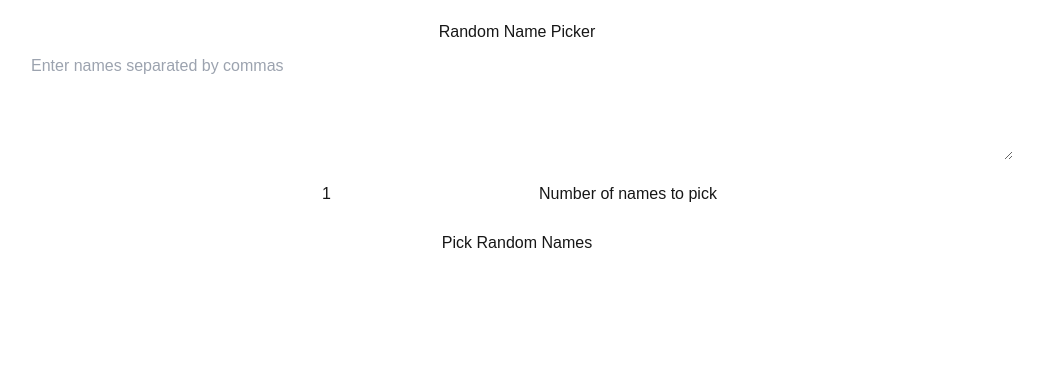
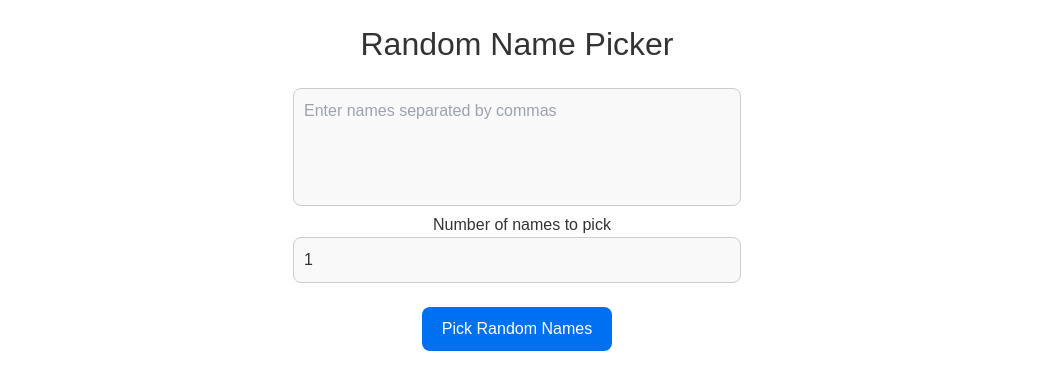
Before and after one commit to krushna06/Random-Generator, a Next.js app: page / in a window 1280 px wide. Shown: the top 390 px of the page, without its empty margins (123-1166 px from the left). Built offline with nearby package versions, Linux system fonts and the light colour scheme.

Commit message:
refactor: move picker to /component dir & fix alignment with number - picker

```diff
--- /dev/null
+++ b/components/Picker.tsx
@@ -0,0 +1,71 @@
+import React, { useState } from 'react';
+import styles from '../styles/Picker.module.css';
+
+export default function Picker() {
+  const [namesInput, setNamesInput] = useState('');
+  const [numberToPick, setNumberToPick] = useState(1);
+  const [selectedNames, setSelectedNames] = useState<string[]>([]);
+
+  const pickRandomNames = () => {
+    const namesArray = namesInput.split(',').map(name => name.trim()).filter(name => name);
+    const randomSelection: string[] = [];
+
+    if (numberToPick > namesArray.length) {
+      alert("The number to pick exceeds the available names!");
+      return;
+    }
+
+    while (randomSelection.length < numberToPick) {
+      const randomIndex = Math.floor(Math.random() * namesArray.length);
+      const name = namesArray[randomIndex];
+      if (!randomSelection.includes(name)) {
+        randomSelection.push(name);
+      }
+    }
+
+    setSelectedNames(randomSelection);
+  };
+
+  return (
+    <div className={styles.container}>
+      <h1 className={styles.heading}>Random Name Picker</h1>
+
+      <div>
+        <textarea
+          rows={4}
+          placeholder="Enter names separated by commas"
+          value={namesInput}
+          onChange={(e) => setNamesInput(e.target.value)}
+          className={styles.textarea}
+        />
+      </div>
+
+      <label className={styles.label}>Number of names to pick</label>
+      <br></br>
+      <div>
+        <input
+          type="number"
+          min="1"
+          value={numberToPick}
+          onChange={(e) => setNumberToPick(Number(e.target.value))}
+          className={styles.input}
+        />
+      </div>
+      <br></br>
+
+      <button
+        onClick={pickRandomNames}
+        className={styles.button}
+      >
+        Pick Random Names
+      </button>
+
+      {selectedNames.length > 0 && (
+        <div className={styles.selectedNames}>
+          <h3>Selected Names:</h3>
+          <p>{selectedNames.join(', ')}</p>
+        </div>
+      )}
+    </div>
+  );
+}
--- a/pages/index.tsx
+++ b/pages/index.tsx
@@ -1,65 +1,5 @@
-import { useState } from 'react';
+import Picker from '../components/Picker';
 
 export default function Home() {
-  const [namesInput, setNamesInput] = useState('');
-  const [numberToPick, setNumberToPick] = useState(1);
-  const [selectedNames, setSelectedNames] = useState([]);
-
-  const pickRandomNames = () => {
-    const namesArray = namesInput.split(',').map(name => name.trim()).filter(name => name);
-    const randomSelection = [];
-
-    if (numberToPick > namesArray.length) {
-      alert("The number to pick exceeds the available names!");
-      return;
-    }
-
-    while (randomSelection.length < numberToPick) {
-      const randomIndex = Math.floor(Math.random() * namesArray.length);
-      const name = namesArray[randomIndex];
-      if (!randomSelection.includes(name)) {
-        randomSelection.push(name);
-      }
-    }
-
-    setSelectedNames(randomSelection);
-  };
-
-  return (
-    <div style={{ padding: '20px', textAlign: 'center' }}>
-      <h1>Random Name Picker</h1>
-
-      <div>
-        <textarea
-          rows={4}
-          placeholder="Enter names separated by commas"
-          value={namesInput}
-          onChange={(e) => setNamesInput(e.target.value)}
-          style={{ width: '80%', padding: '10px', marginBottom: '10px' }}
-        />
-      </div>
-
-      <div>
-        <input
-          type="number"
-          min="1"
-          value={numberToPick}
-          onChange={(e) => setNumberToPick(Number(e.target.value))}
-          style={{ padding: '5px', marginBottom: '10px' }}
-        />
-        <label style={{ marginLeft: '5px' }}>Number of names to pick</label>
-      </div>
-
-      <button onClick={pickRandomNames} style={{ padding: '10px 20px', cursor: 'pointer' }}>
-        Pick Random Names
-      </button>
-
-      {selectedNames.length > 0 && (
-        <div style={{ marginTop: '20px' }}>
-          <h3>Selected Names:</h3>
-          <p>{selectedNames.join(', ')}</p>
-        </div>
-      )}
-    </div>
-  );
+  return <Picker />;
 }
--- /dev/null
+++ b/styles/Picker.module.css
@@ -0,0 +1,75 @@
+.container {
+    padding: 20px;
+    text-align: center;
+    max-width: 600px;
+    margin: 0 auto;
+}
+
+.heading {
+    font-size: 2rem;
+    color: #333;
+    margin-bottom: 20px;
+}
+
+.inputWrapper {
+    display: flex;
+    flex-direction: column;
+    align-items: center;
+    gap: 15px;
+}
+
+.textarea,
+.input {
+    width: 80%;
+    padding: 10px;
+    background-color: #f9f9f9;
+    color: #333;
+    border: 1px solid #ccc;
+    border-radius: 8px;
+    font-size: 16px;
+}
+
+.textarea {
+    resize: none;
+}
+
+.numberInputWrapper {
+    display: flex;
+    align-items: center;
+    width: 80%;
+}
+
+.input {
+    flex: 1;
+}
+
+.label {
+    margin-left: 10px;
+    font-size: 16px;
+    color: #333;
+}
+
+.button {
+    padding: 10px 20px;
+    background-color: #0070f3;
+    color: white;
+    border: none;
+    border-radius: 8px;
+    font-size: 16px;
+    cursor: pointer;
+    transition: background-color 0.3s ease;
+}
+
+.button:hover {
+    background-color: #005bb5;
+}
+
+.selectedNames {
+    margin-top: 20px;
+    font-size: 1.2rem;
+    color: #555;
+}
+
+.selectedNames h3 {
+    margin-bottom: 10px;
+}
```
